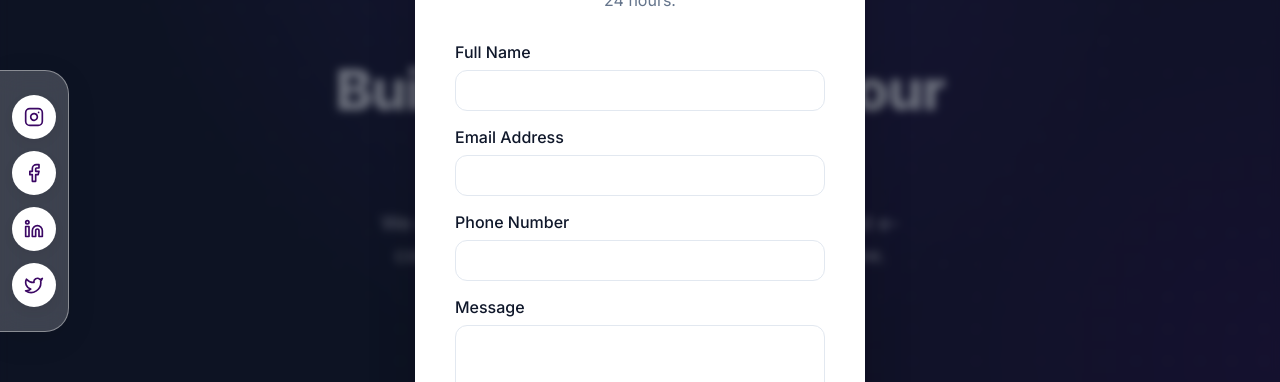
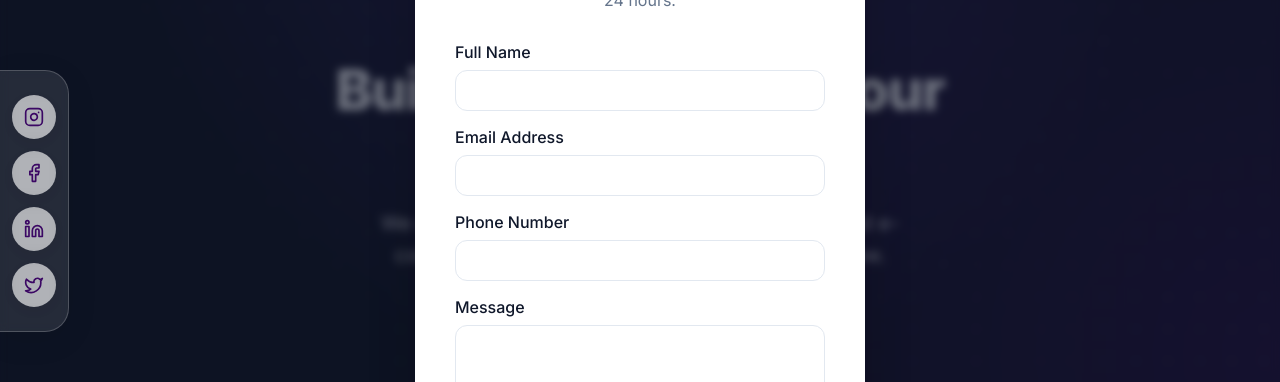
Before and after one commit to asishkumarv/b2b, a React (Vite) app in the folder Frontend/: page / in a window 1280 px wide. Shown: the part 199-581 px from the top of the page. Built offline with nearby package versions, Linux system fonts and the light colour scheme; no server answers.

Commit message:
blur update

```diff
--- a/Frontend/src/components/SocialSidebar.jsx
+++ b/Frontend/src/components/SocialSidebar.jsx
@@ -30,12 +30,12 @@ const SocialSidebar = () => {
         flexDirection: 'column',
         gap: isMobile ? '0.5rem' : '0.75rem',
         padding: isMobile ? '1rem 0.5rem' : '1.5rem 0.75rem',
-        background: 'rgba(255, 255, 255, 0.2)',
-        backdropFilter: 'blur(12px)',
+        background: 'rgba(255, 255, 255, 0.1)',
+        backdropFilter: 'blur(4px)',
         borderRadius: '0 24px 24px 0',
         boxShadow: '0 8px 32px rgba(0,0,0,0.08)',
         zIndex: 9998,
-        border: '1px solid rgba(255,255,255,0.4)',
+        border: '1px solid rgba(255,255,255,0.2)',
         borderLeft: 'none'
       }}
     >
@@ -55,7 +55,8 @@ const SocialSidebar = () => {
             height: isMobile ? '36px' : '44px',
             borderRadius: '50%',
             color: 'var(--primary)',
-            background: 'var(--white)',
+            background: 'rgba(255, 255, 255, 0.6)',
+            backdropFilter: 'blur(4px)',
             transition: 'background-color 0.2s ease, color 0.2s ease',
             boxShadow: '0 4px 12px rgba(0,0,0,0.05)'
           }}
```
